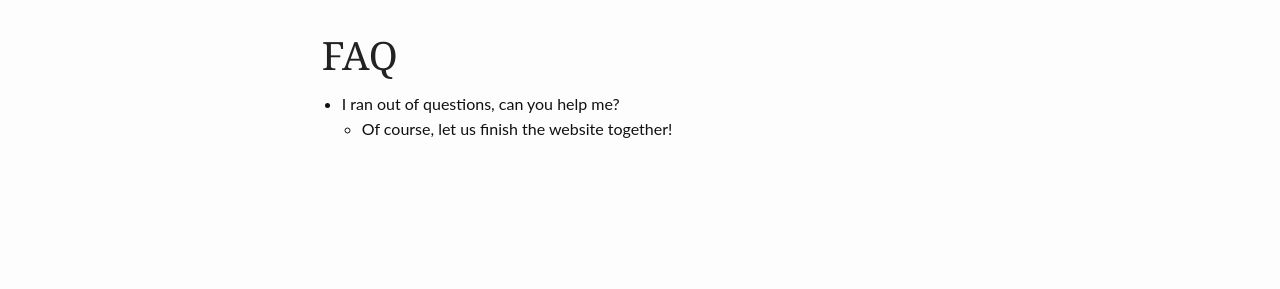
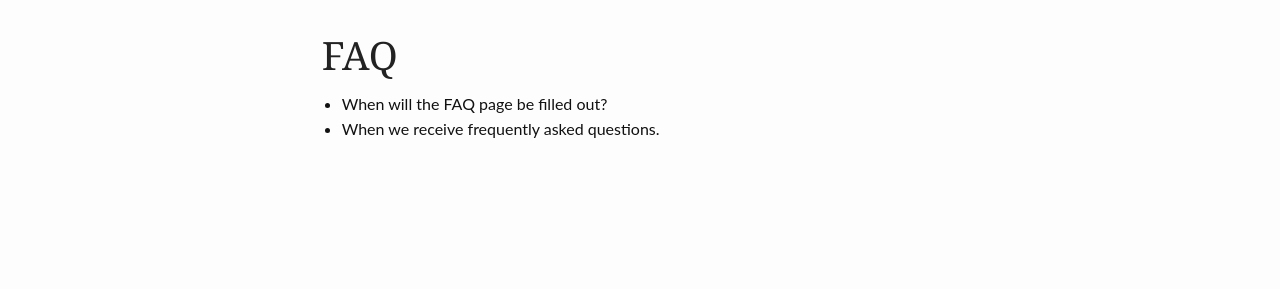
Before and after one commit to pachterlab/PROBer, a Jekyll site: the page built from pages/faq.md, in a window 1280 px wide. Shown: the part 362-651 px from the top of the page. Built offline with Jekyll 4.4.1, drawn with Linux system fonts in a browser that asks for light colours.

Commit message:
minor edits

```diff
--- a/pages/faq.md
+++ b/pages/faq.md
@@ -7,5 +7,5 @@ header:
 permalink: "/faq/"
 ---
 
-* I ran out of questions, can you help me?
-  - Of course, let us finish the website together!
+*  When will the FAQ page be filled out?
+  - When we receive frequently asked questions.
```
Also changed, not shown: pages/acknowledgements.md (+1 -1 lines), pages/contact.md (+1 -1 lines).
